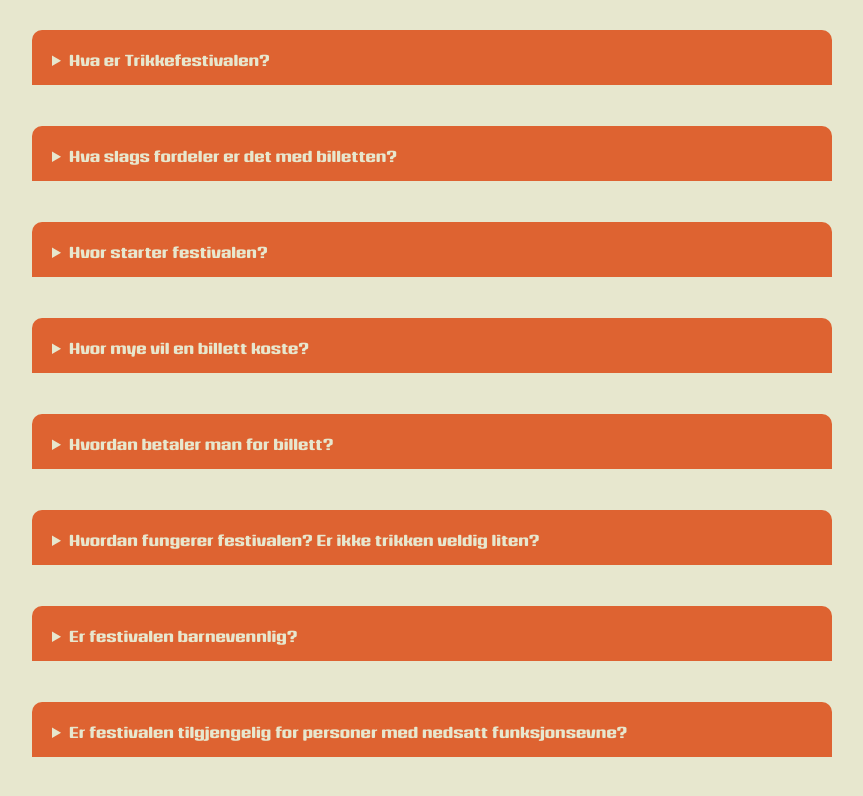
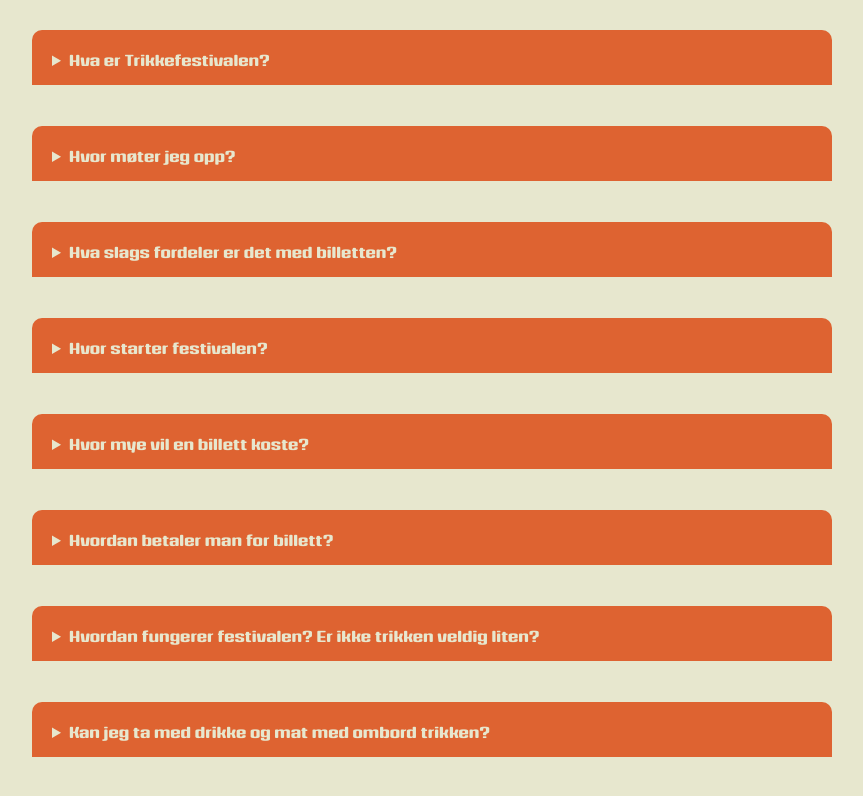
Before and after one commit to KWaloen/trikkefestivalen_next, a Next.js app: page /faqs in a window 1280 px wide. Shown: the part 360-1156 px from the top of the page, without its empty margins (208-1071 px from the left). Built offline with nearby package versions, Linux system fonts and the light colour scheme; a web font is replaced by a local one.

Commit message:
add more Q+As

```diff
--- a/src/app/faqs/page.js
+++ b/src/app/faqs/page.js
@@ -85,6 +85,21 @@ export default function Home() {
                     </div>
                 </details>
 
+                <details className={styles.faqItem}>
+                    <summary className = {styles.question}>
+
+                        Hvor møter jeg opp?
+
+                    </summary>
+                    <div className={styles.answer}>
+                        Har du kjøpt billett og vil se en eller flere artister er det lurt å sjekke programmet for å finne ut hvor konserten starter.
+                        Én konsert gjelder for en enkelt trikkereise.
+                        Det kan derfor være at du må møte opp ved Tekniske Museum på Møhlenpris eller ved Café Opera ved Den Nationale Scene.
+                        Sjekk gjerne kartet (kommer snart) på nettsiden vår for å se hvor du skal møte opp. Ha klar billetten din før du skal ombord trikken.
+
+                    </div>
+                </details>
+
                  <details className={styles.faqItem}>
                     <summary className = {styles.question}>
 
@@ -129,6 +144,7 @@ export default function Home() {
                     </div>
                 </details>
 
+
                  <details className={styles.faqItem}>
                     <summary className = {styles.question}>
 
@@ -140,18 +156,30 @@ export default function Home() {
                         Det vil si at det vil være begrenset plass til både publikum og artister. Vi anbefaler derfor å både kjøpe billett tidlig eller komme tidlig for å sikre seg plass, og å være forberedt på en intim konsertopplevelse.
                     </div>
                 </details>
+                                 <details className={styles.faqItem}>
+                    <summary className = {styles.question}>
+
+                        Kan jeg ta med drikke og mat med ombord trikken?
+
+                    </summary>
+                    <div className={styles.answer}>
+                        Dessverre nei. Det er lite plass på trikken, og vi ønsker å skape en hyggelig atmosfære for alle våre gjester. Det er ikke noe problem å ha med en vannflaske, men andre drikker. Du er hjertelig velkommen til å kjøpe og spise mat og drikke på Café Opera og Nobel Bopel før og etter konsertene.
+
+                    </div>
+                </details>
 
                  <details className={styles.faqItem}>
                     <summary className = {styles.question}>
 
-                        Er festivalen barnevennlig?
+                        Er festivalen barnevennlig? Kan jeg ta med hund eller andre kjæledyr?
                     </summary>
                     <div className={styles.answer}>
                         Ja, festivalen er barnevennlig! Vi oppfordrer familier til å ta med barna sine for en morsom og minneverdig opplevelse. Barn under 12 år kan delta gratis i følge med en betalende voksen. <br />
                         <br />
 
-                        <p>Grunnet trikkens begrensede plass, må alle barn ha en billett for å delta.
-                        Vi anbefaler at barn under 12 år sitter på fanget til en voksen.</p>
+                        Grunnet trikkens begrensede plass, må alle barn ha en billett for å delta.
+                        Vi anbefaler at barn under 12 år sitter på fanget til en voksen.
+                        Det er dessverre ikke mulig å ta med kjæledyr.
                     </div>
                 </details>
 
@@ -164,6 +192,7 @@ export default function Home() {
                         Vi holder på å utrede dette. Hvis du har spesifikke behov eller spørsmål, vennligst ta kontakt med oss på trikkfestivalen@gmail.com, så skal vi gjøre vårt beste for å imøtekomme dem.
                     </div>
                 </details>
+
 
                 <details className={styles.faqItem}>
                     <summary className = {styles.question}>
```
